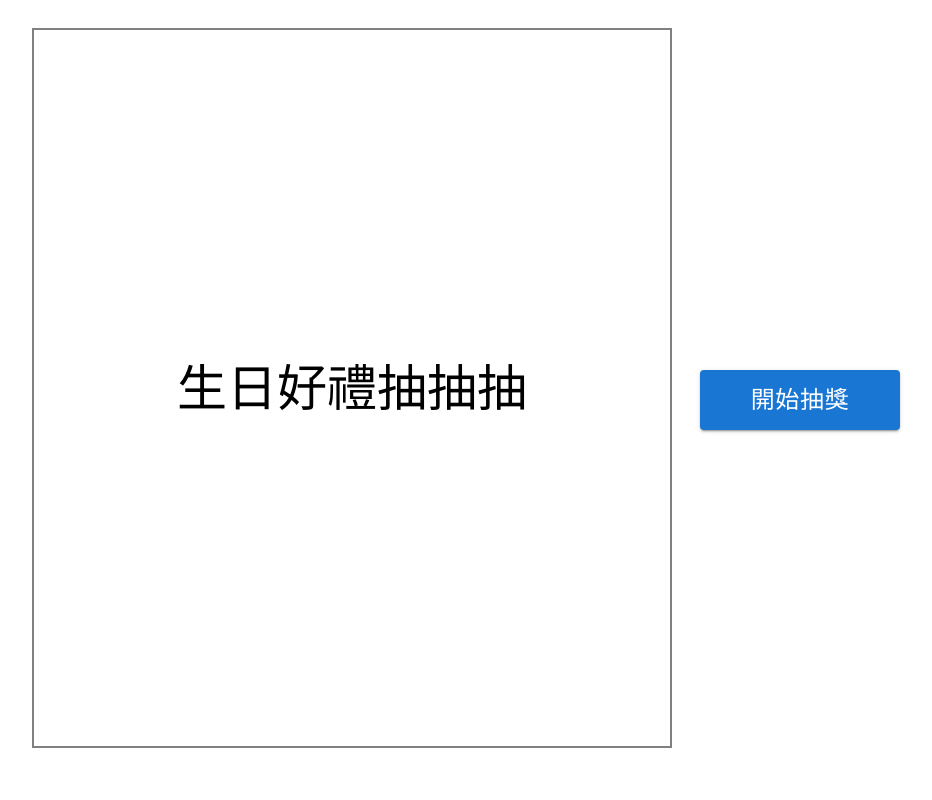
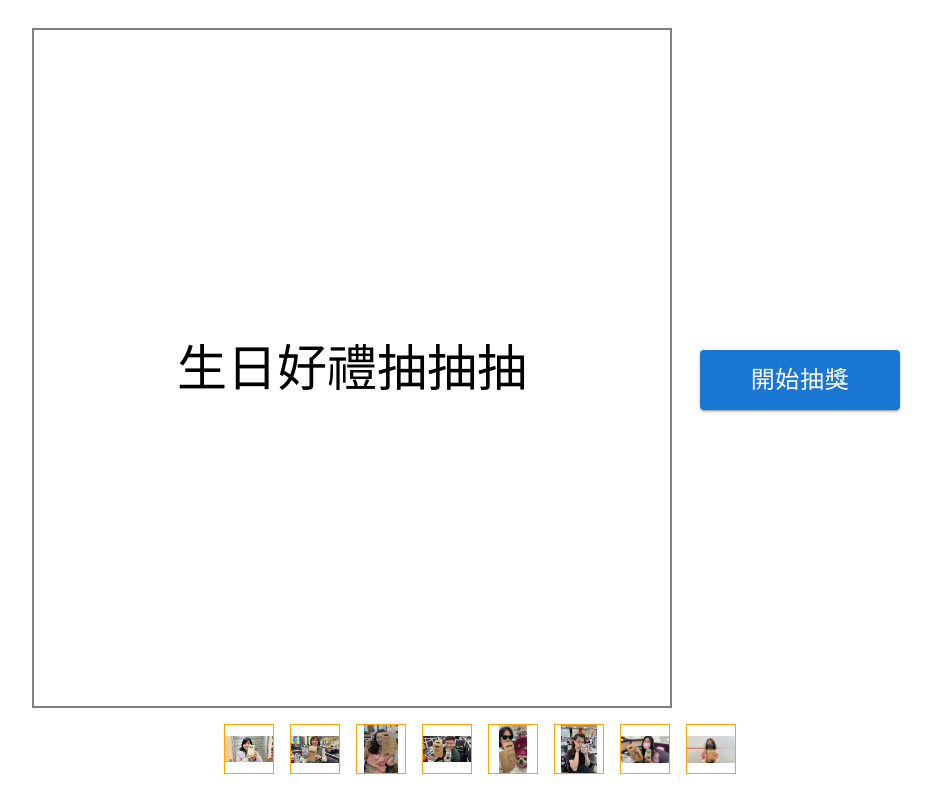
Before and after one commit to Cheng-sih-rong/lottery-demo, a React (Create React App) app: page / in a window 1280 px wide. Shown: the whole page, without its empty margins (160-1092 px from the left). Built offline with nearby package versions, Linux system fonts and the light colour scheme.

Commit message:
feat:add preview

```diff
--- a/src/App.js
+++ b/src/App.js
@@ -7,7 +7,7 @@ import { useState, useRef } from "react";
 function App() {
   const [isDefault, setIsDefault] = useState(true);
   const [isActive, setIsActive] = useState(false);
-  // const length = useRef(Object.keys(list).length);
+  const [counters] = useState(Object.keys(list));
   // const listLength = Object.keys(list).length;
   const [num, setNum] = useState(1);
 
@@ -65,7 +65,7 @@ function App() {
     <>
       <div className="App flex justify-center mt-7">
         <Box
-          height={"90vh"}
+          height={"85vh"}
           width={"80vh"}
           display="flex"
           alignItems="center"
@@ -116,6 +116,31 @@ function App() {
           )}
         </div>
       </div>
+      <div className="flex gap-4 mt-4 mx-auto justify-center">
+        {counters.map(function (object, i) {
+          return (
+            <Box
+              key={i}
+              height={"50px"}
+              width={"50px"}
+              display="flex"
+              alignItems="center"
+              justifyContent="center"
+              p={"auto"}
+              sx={{
+                border: "1px solid orange",
+                backgroundColor: num === i + 1 && !isDefault ? "orange" : "",
+              }}
+            >
+              <img
+                className="max-h-[100%] w-auto"
+                src={require(`../public/photo/${i + 1}.jpg`)}
+                alt={i + 1}
+              />
+            </Box>
+          );
+        })}
+      </div>
     </>
   );
 }
```
